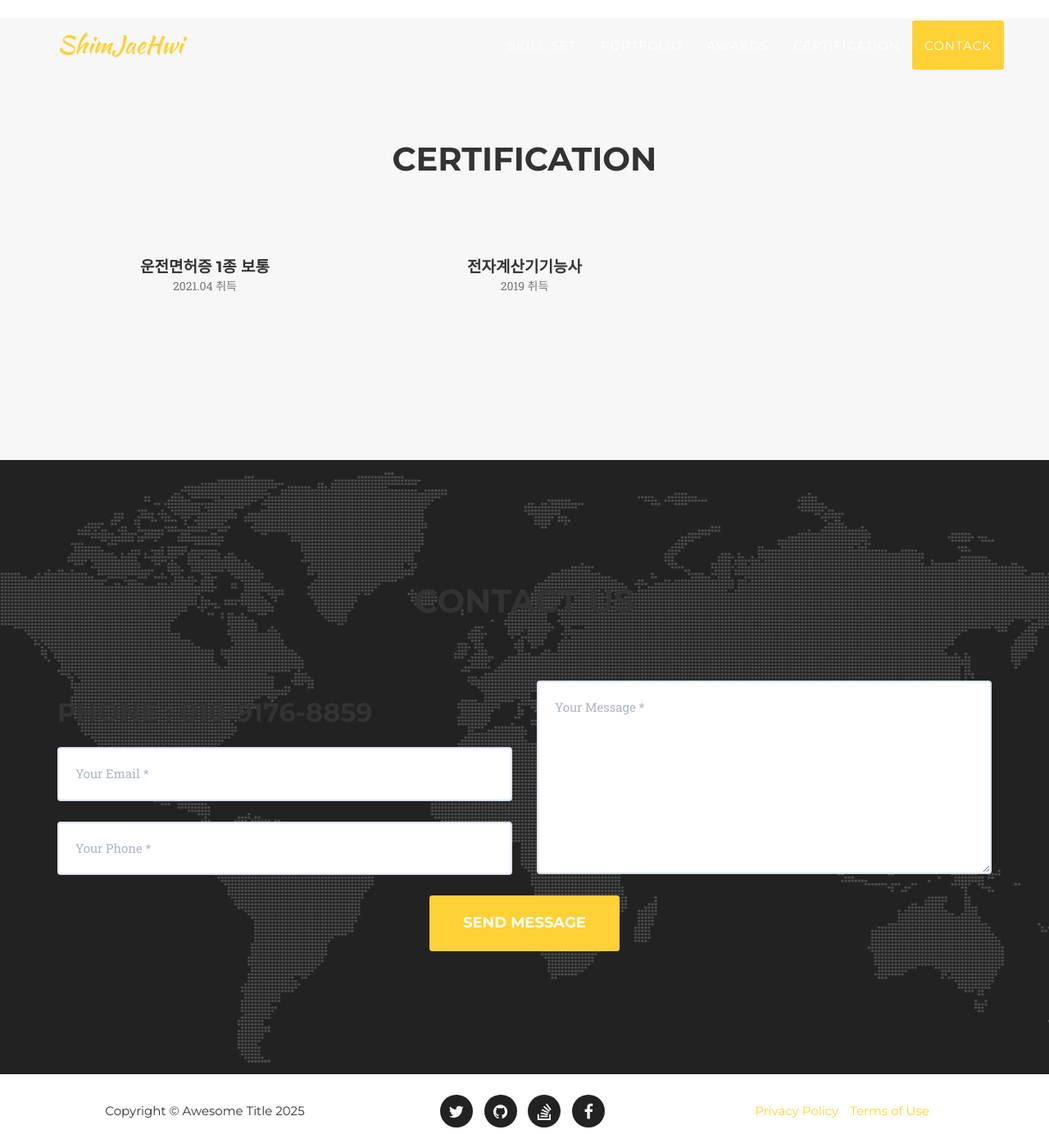
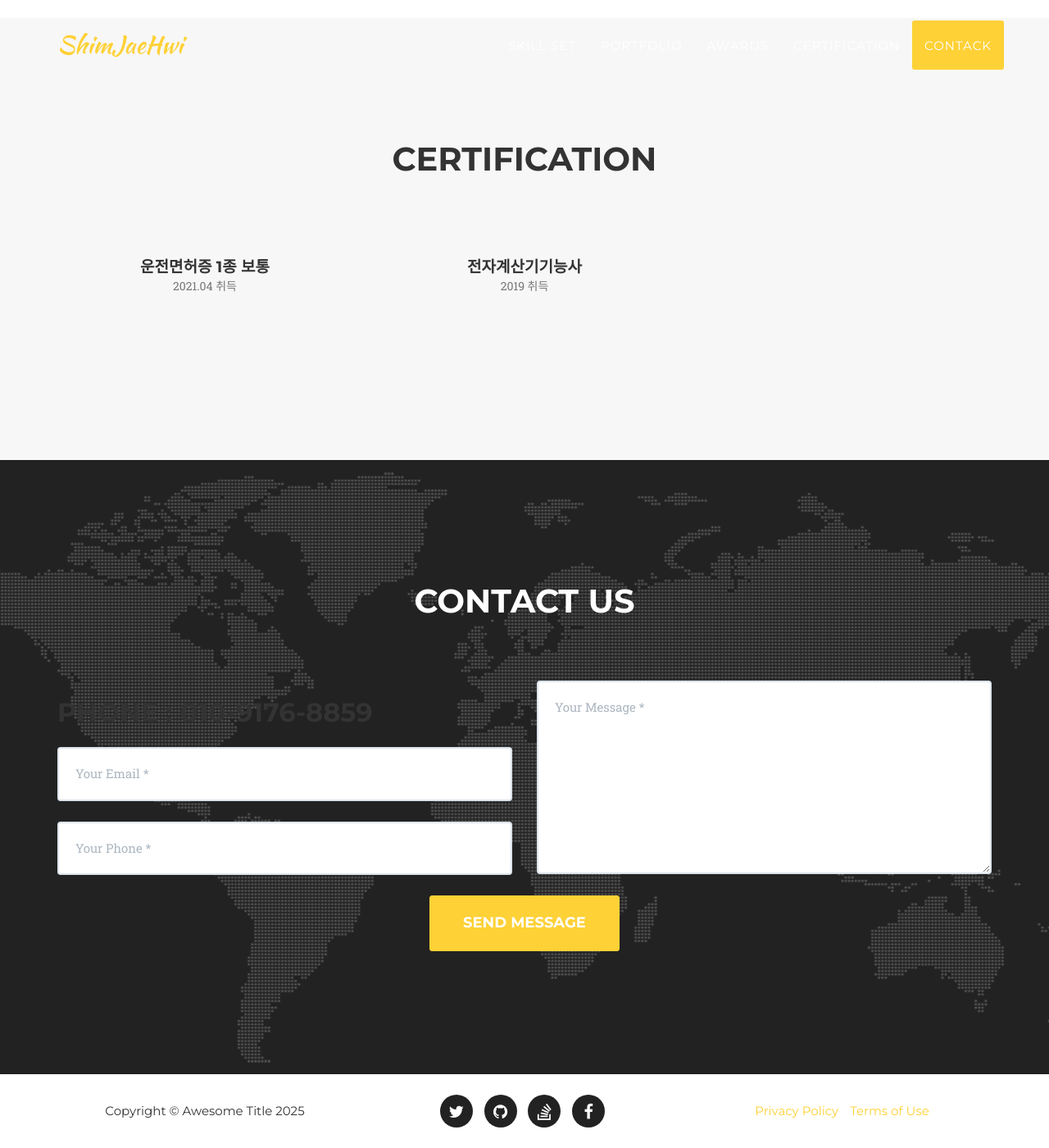
Before and after one commit to Jh214/JH214.github.io, a Jekyll site: the page built from index.html, in a window 1280 px wide and 1400 px high, scrolled down 3915 px. Shown: the whole window at 82% size. Built offline with Jekyll 4.4.1, drawn with Linux system fonts in a browser that asks for light colours; some web fonts are replaced; a script that is not in the unit is left out; the list of posts is cut into pages by our own code.

Commit message:
css 다시 수정

```diff
--- a/_includes/css/agency.css
+++ b/_includes/css/agency.css
@@ -664,7 +664,7 @@ section#contact {
 }
 
 section#contact .section-heading {
-    /* color: #fff; */
+    color: #fff;
 }
 
 section#contact .form-group {
@@ -685,7 +685,7 @@ section#contact .form-group textarea.form-control {
 }
 
 section#contact .form-control:focus {
-    /* border-color: #{{ site.data.template.color.primary }}; */
+    border-color: #{{ site.data.template.color.primary }};
     box-shadow: none;
 }
 
@@ -714,7 +714,7 @@ section#contact:-ms-input-placeholder {
     text-transform: uppercase;
     font-family: {{ site.data.template.font.primary }};
     font-weight: 700;
-    /* color: #bbb; */
+    color: #bbb;
 }
 
 section#contact .text-danger {
```
